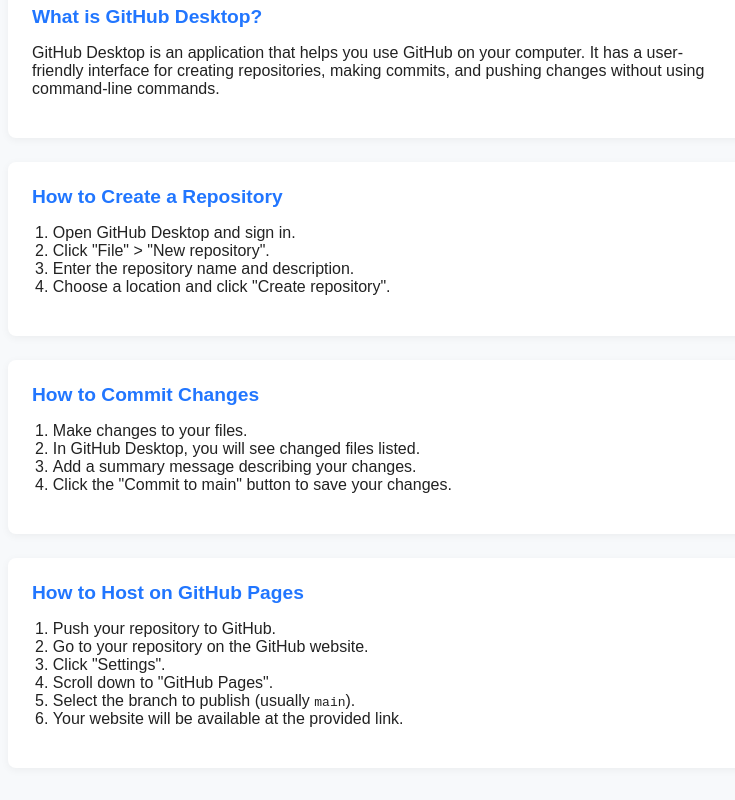
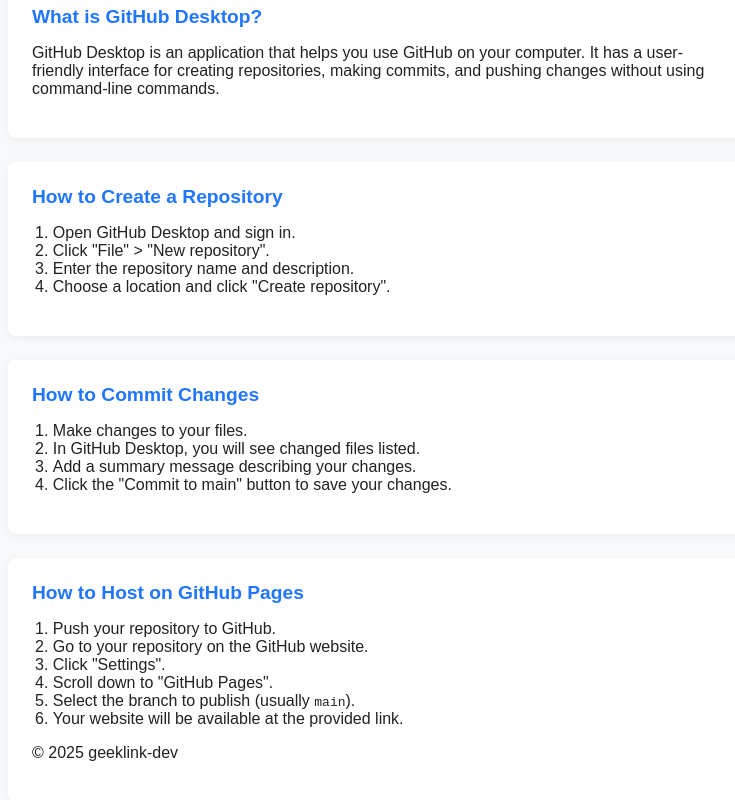
Before and after one commit to Danfusami01/first, a plain HTML site: page index.html in a window 1280 px wide. Shown: the part 507-1307 px from the top of the page, without its empty margins (258-993 px from the left). Drawn offline with Linux system fonts and the light colour scheme.

Commit message:
footer and paragraph change

```diff
--- a/index.html
+++ b/index.html
@@ -106,6 +106,10 @@
       <li>Select the branch to publish (usually <code>main</code>).</li>
       <li>Your website will be available at the provided link.</li>
     </ol>
+    <footer>
+    <p>&copy; 2025 geeklink-dev
+    </footer>
+    </p>
   </section>
 </body>
 </html>
```
